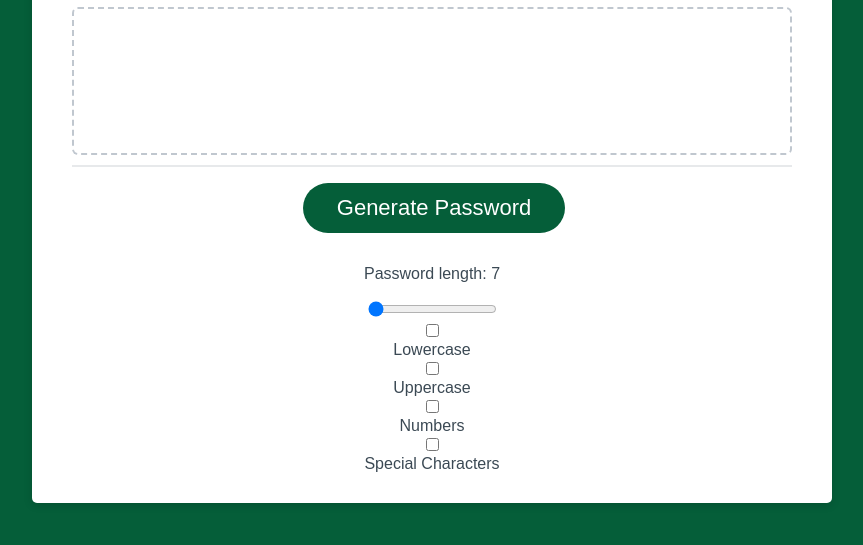
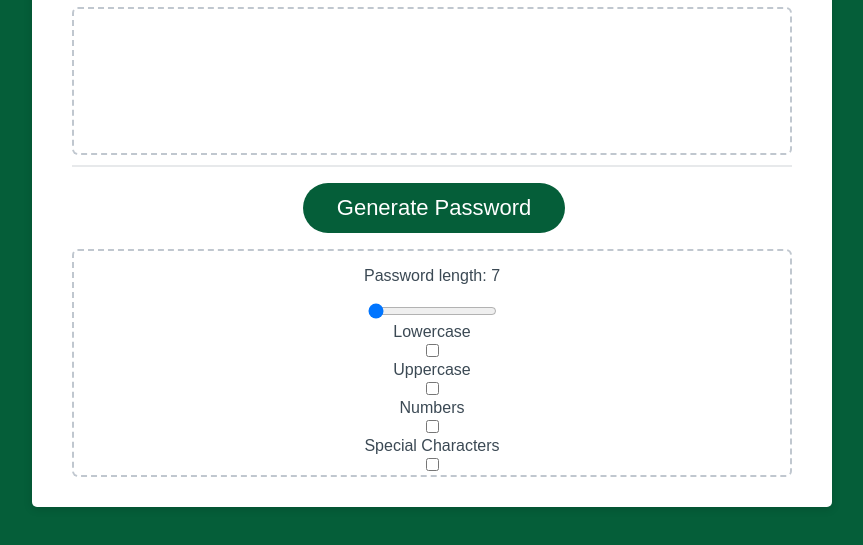
Before and after one commit to armcbride/password-generator, a plain HTML site: page develop/index.html in a window 1280 px wide. Shown: the part 233-778 px from the top of the page, without its empty margins (208-1071 px from the left). Drawn offline with Linux system fonts and the light colour scheme.

Commit message:
refactoring

```diff
--- a/develop/index.html
+++ b/develop/index.html
@@ -23,39 +23,46 @@
         </div>
         <div class="card-footer">
           <button id="generate" class="btn">Generate Password</button>
+          <div id= "checkbox-around">
           <div class="checkbox-container">
             <div id="slider-container">
               <p>Password length: <span id="range-value">7</span></p>
               <input id="slider" type="range" value="7" min="7" max="120" default="7">
           </div>
+
+          <div class="checkbox-container">
             <label for="lowercase" class="checkbox-label">
+              <div class="input-title">Lowercase</div>
                 <input type="checkbox" id="lowercase">
                 <span class="checkbox-custom"></span>
-            </label>
-            <div class="input-title">Lowercase</div>
+              </label>
         </div>
+
         <div class="checkbox-container">
             <label for="uppercase" class="checkbox-label">
+              <div class="input-title">Uppercase</div>
                 <input type="checkbox" id="uppercase">
                 <span class="checkbox-custom"></span>
             </label>
-            <div class="input-title">Uppercase</div>
         </div>
+
         <div class="checkbox-container">
             <label for="numbers" class="checkbox-label">
+              <div class="input-title">Numbers</div>
                 <input id="numbers" type="checkbox">
                 <span class="checkbox-custom"></span>
             </label>
-            <div class="input-title">Numbers</div>
         </div>
+
         <div class="checkbox-container">
             <label for="special" class="checkbox-label">
+              <div class="input-title">Special Characters</div>
                 <input id="special" type="checkbox">
                 <span class="checkbox-custom"></span>
             </label>
-            <div class="input-title">Special Characters</div>
+
         </div>
-
+      </div>
     </div>
         </div>
       </div>
--- a/develop/style.css
+++ b/develop/style.css
@@ -97,8 +97,10 @@ button[disabled] {
 .float-right {
   float: right;
 }
-.checkbox-container {
+#checkbox-around {
   text-align: center;
+  border: 2px dashed #c0c7cf;
+  border-radius: 6px;
 }
 
 #password {
```
